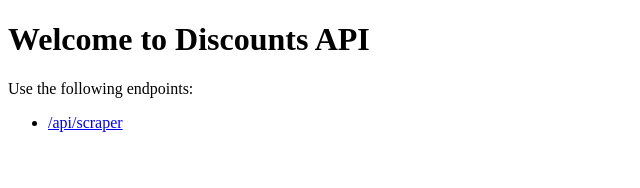
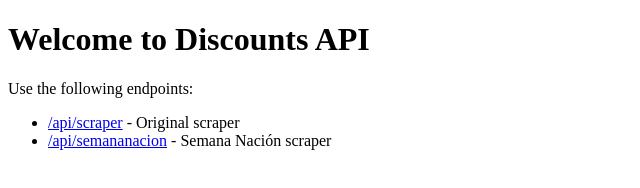
Before and after one commit to amoglie/discounts, a website: page index.html in a window 1280 px wide. Shown: the whole page, without its empty margins (0-640 px from the left). Drawn offline with Linux system fonts and the light colour scheme.

Commit message:
Update index.html

```diff
--- a/index.html
+++ b/index.html
@@ -3,13 +3,14 @@
 <head>
     <meta charset="UTF-8">
     <meta name="viewport" content="width=device-width, initial-scale=1.0">
-    <title>Welcome to Discounts API</title>
+    <title>Discounts API</title>
 </head>
 <body>
     <h1>Welcome to Discounts API</h1>
     <p>Use the following endpoints:</p>
     <ul>
-        <li><a href="/api/scraper">/api/scraper</a></li>
+        <li><a href="/api/scraper">/api/scraper</a> - Original scraper</li>
+        <li><a href="/api/semananacion">/api/semananacion</a> - Semana Nación scraper</li>
     </ul>
 </body>
 </html>
```
